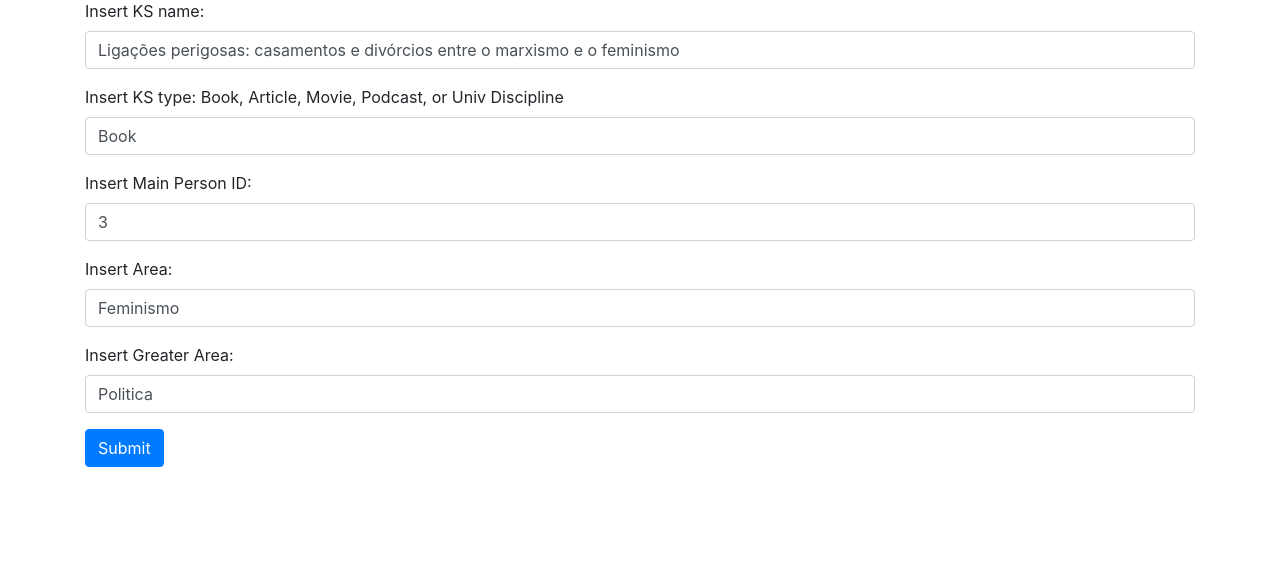
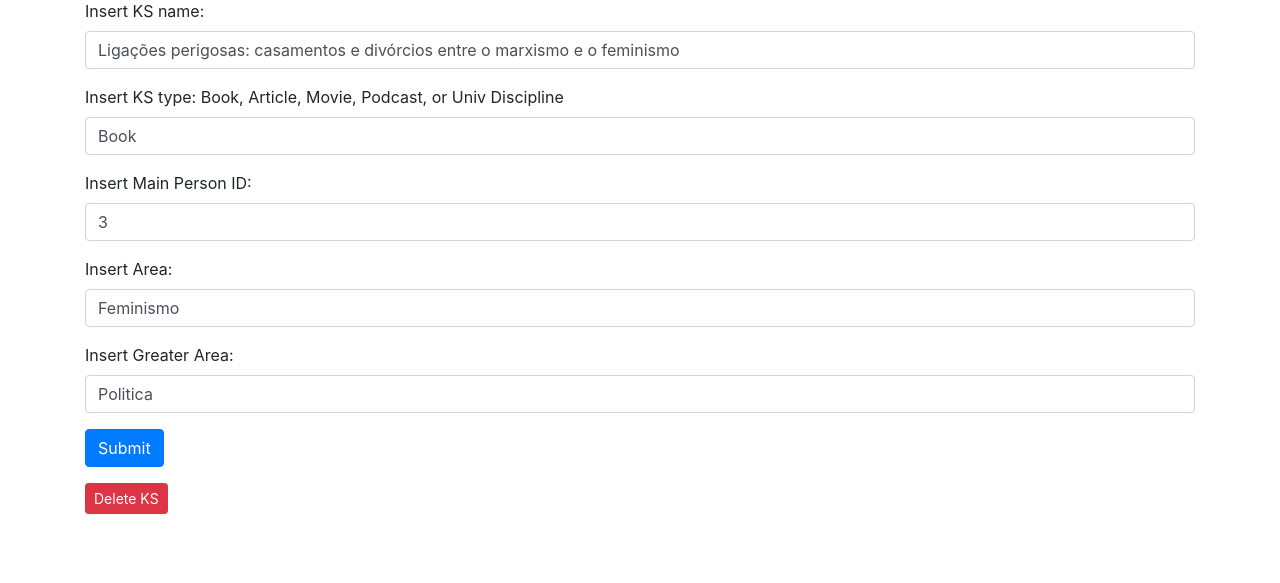
Before and after one commit to rafagodoy1/studies_management, a Flask app: a page that uses templates/ks_edit.html in a window 1280 px wide. Shown: the part 137-720 px from the top of the page. Run offline with Flask 2, Linux system fonts and the light colour scheme; data comes from the database, SQL or seed files in the repository; both versions use the stored data as it was after the commit; some libraries are stand-ins or nearby versions.

Commit message:
delete functions

```diff
--- a/app.py
+++ b/app.py
@@ -141,6 +141,16 @@ def ks_edit(ks_id):
             return redirect(url_for('index'))
 
     return render_template('ks_edit.html', ks=ks)
+
+@app.route('/ks-<int:ks_id>/ks_delete', methods=('POST',))
+def ks_delete(ks_id):
+    ks = get_ks(ks_id)
+    conn = get_db_connection()
+    conn.execute('DELETE FROM knowledge_source WHERE ks_id = ?', (ks_id,))
+    conn.commit()
+    conn.close()
+    flash('"{}" was successfully deleted!'.format(ks['ks_name']))
+    return redirect(url_for('index'))
 ######################################## Person pages ########################################
 @app.route('/person-<int:person_id>')
 def person(person_id):
@@ -197,6 +207,16 @@ def person_edit(person_id):
             return redirect(url_for('index'))
 
     return render_template('person_edit.html', person=person)
+
+@app.route('/person-<int:person_id>/person_delete', methods=('POST',))
+def person_delete(person_id):
+    person = get_person(person_id)
+    conn = get_db_connection()
+    conn.execute('DELETE FROM person WHERE person_id = ?', (person_id,))
+    conn.commit()
+    conn.close()
+    flash('"{}" was successfully deleted!'.format(person['person_name']))
+    return redirect(url_for('index'))
 ######################################## Reference pages ########################################
 @app.route('/reference-list')
 def reference_list():
@@ -269,6 +289,17 @@ def reference_edit(reference_id):
             return redirect(url_for('index'))
 
     return render_template('reference_edit.html', reference=reference)
+
+@app.route('/reference-<int:reference_id>/reference_delete', methods=('POST',))
+def reference_delete(reference_id):
+    reference = get_reference(reference_id)
+    conn = get_db_connection()
+    conn.execute('DELETE FROM reference WHERE reference_id = ?', (reference_id,))
+    conn.commit()
+    conn.close()
+    flash('"{}" was successfully deleted!'.format(reference['reference_id']))
+    return redirect(url_for('index'))
+
 ######################################## Contribution pages ########################################
 @app.route('/contribution-<int:contribution_id>')
 def contribution(contribution_id):
@@ -338,6 +369,16 @@ def contribution_edit(contribution_id):
             return redirect(url_for('index'))
 
     return render_template('contribution_edit.html', contribution=contribution)
+
+@app.route('/contribution-<int:contribution_id>/contribution_delete', methods=('POST',))
+def contribution_delete(contribution_id):
+    contribution = get_contribution(contribution_id)
+    conn = get_db_connection()
+    conn.execute('DELETE FROM contribution WHERE contribution_id = ?', (contribution_id,))
+    conn.commit()
+    conn.close()
+    flash('"{}" was successfully deleted!'.format(contribution['contribution_id']))
+    return redirect(url_for('index'))
 ######################################## Interaction pages ########################################
 @app.route('/interaction-list')
 def interaction_list():
@@ -514,3 +555,13 @@ def interaction_edit(interaction_id):
             return redirect(url_for('index'))
 
     return render_template('interaction_edit.html', interaction=interaction)
+
+@app.route('/interaction-<int:interaction_id>/interaction_delete', methods=('POST',))
+def interaction_delete(interaction_id):
+    interaction = get_interaction(interaction_id)
+    conn = get_db_connection()
+    conn.execute('DELETE FROM interaction WHERE interaction_id = ?', (interaction_id,))
+    conn.commit()
+    conn.close()
+    flash('"{}" was successfully deleted!'.format(interaction['interaction_id']))
+    return redirect(url_for('index'))
--- a/templates/ks_edit.html
+++ b/templates/ks_edit.html
@@ -38,4 +38,11 @@
         <button type="submit" class="btn btn-primary">Submit</button>
     </div>
 </form>
+
+<form action="{{ url_for('ks_delete', ks_id=ks['ks_id']) }}" method="POST">
+    <input type="submit" value="Delete KS"
+            class="btn btn-danger btn-sm"
+            onclick="return confirm('Are you sure you want to delete this KS?')">
+</form>
+
 {% endblock %}
```
Also changed, not shown: templates/contribution_edit.html (+7 -0 lines), templates/interaction_edit.html (+7 -0 lines), templates/person_edit.html (+7 -0 lines), templates/reference_edit.html (+7 -0 lines), database.db.
